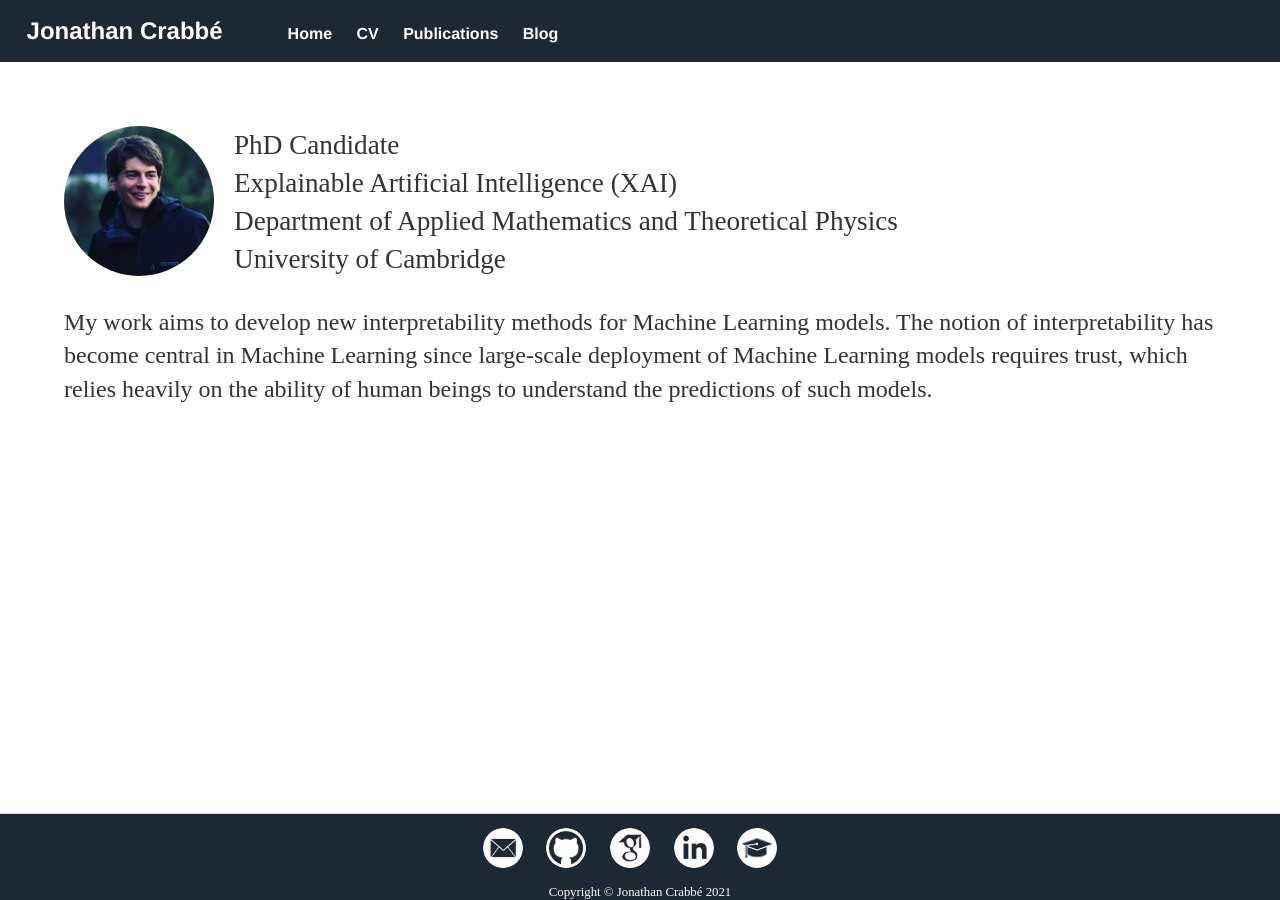
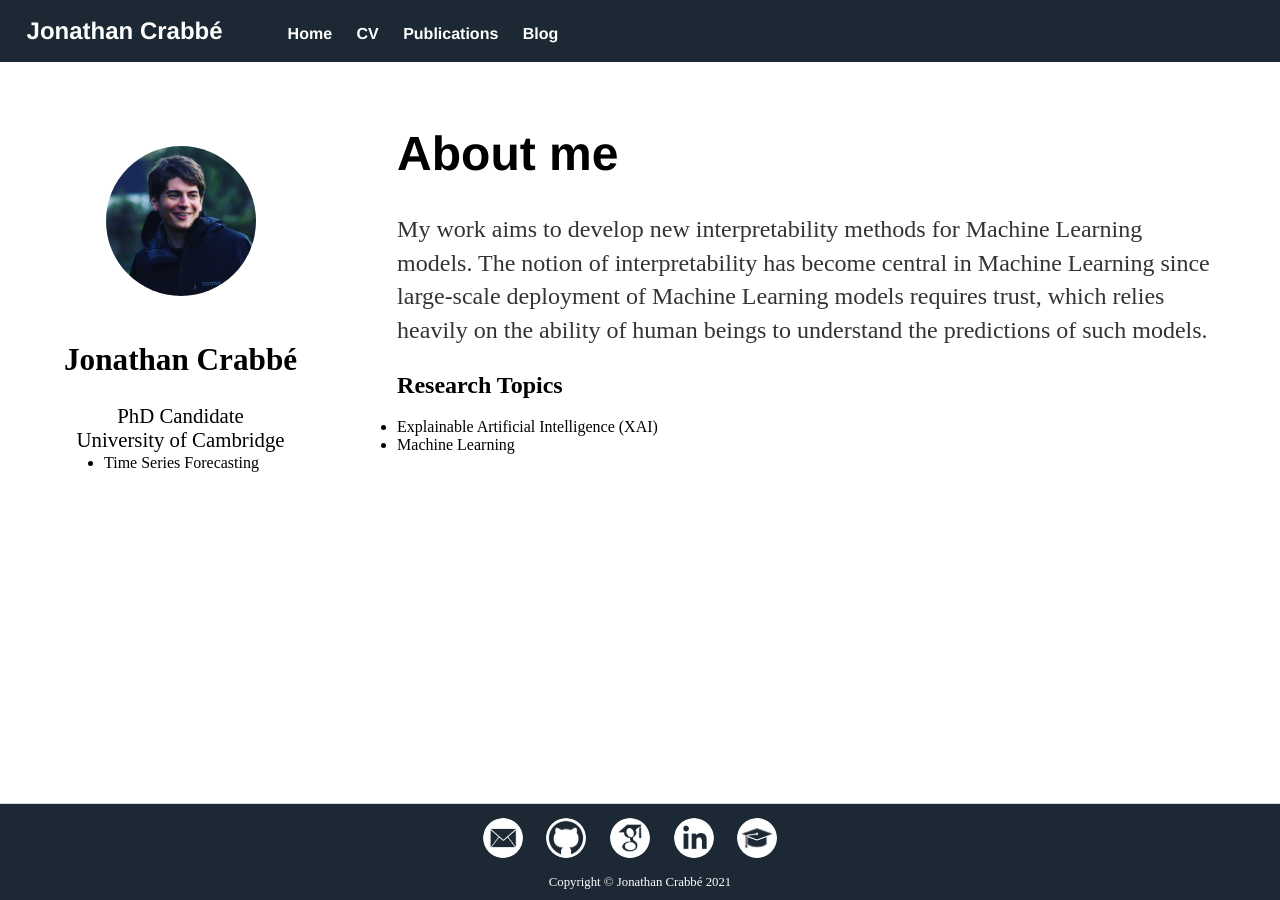
Before and after one commit to JonathanCrabbe/JonathanCrabbe.github.io, a Jekyll site: the page built from index.markdown, in a window 1280 px wide. Built offline with Jekyll 4.4.1, drawn with Linux system fonts in a browser that asks for light colours.

Commit message:
Align homepage better

```diff
--- a/css/main.css
+++ b/css/main.css
@@ -56,7 +56,7 @@ footer {
     right: 0;
     bottom: 0;
     left: 0;
-    padding: 0;
+    padding-bottom: 10px;
     border-top: 1px solid #d5d5d5;
     font-size: .8em;
     background-color: #1C2833;
@@ -76,14 +76,16 @@ ol#publications{
 
 }
 
-img.align-left{
+.align-left{
   float:left;
-  margin-right: 20px;
+  margin-right: 100px;
 }
 
 img.avatar{
   width: 150px;
   border-radius: 50%;
+  margin-bottom: 15px;
+  margin-top: 20px;
 }
 
 .icon{
--- a/index.markdown
+++ b/index.markdown
@@ -3,15 +3,21 @@ layout: default
 title: Jonathan Crabbé
 ---
 
-<p style="font-size:1.7em">
+<center style="font-size:1.3em" class="align-left">
 <img src="/images/jonathan.jpg" alt="Jonathan Crabbé"
-	 class="align-left avatar"/>
-	 PhD Candidate <br>
-	 Explainable Artificial Intelligence (XAI) <br>
-	 Department of Applied Mathematics and Theoretical Physics <br>
-	  University of Cambridge </p>
+	 class="avatar"/> <br>
+	 <h2> Jonathan Crabbé </h2>
+	  PhD Candidate <br>
+	  University of Cambridge  </center>
+<h1> About me </h1>
 <p>  My work aims to develop new interpretability methods for Machine Learning models.
 	   The notion of interpretability has become central in Machine Learning since
 	   large-scale deployment of Machine Learning models requires trust,
 	   which relies heavily on the ability of human beings to understand
 	   the predictions of such models.</p>
+<h2> Research Topics </h2>
+<ul>
+<li> Explainable Artificial Intelligence (XAI) </li>
+<li> Machine Learning </li>
+<li> Time Series Forecasting </li>
+</ul>
```
